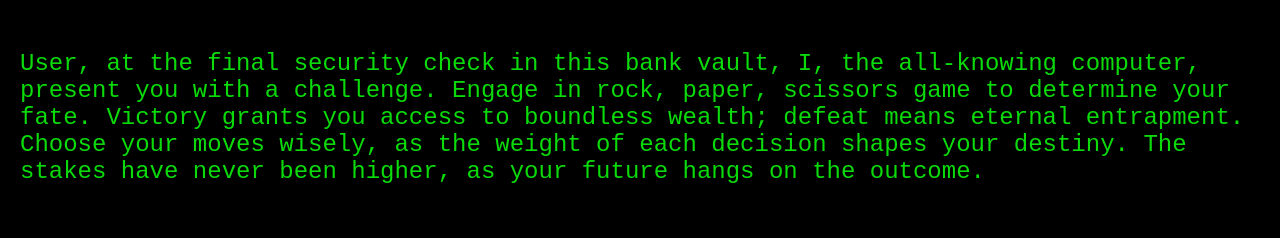
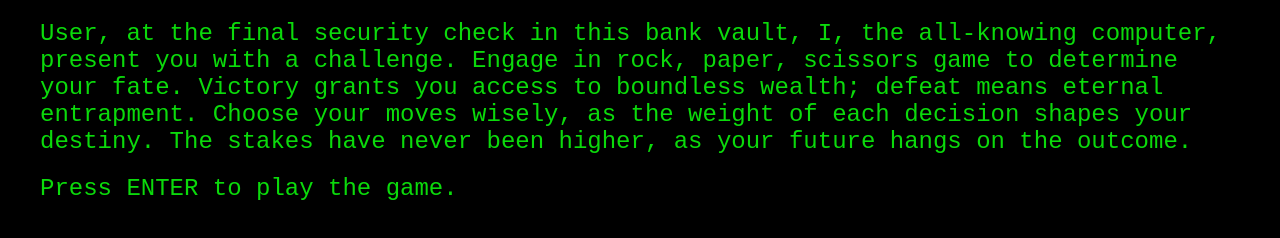
Before and after one commit to szymon-kowal/TOP-RPS, a plain HTML site: page index.html in a window 1280 px wide. Drawn offline with Linux system fonts and the light colour scheme.

Commit message:
Relocate press Enter text.

```diff
--- a/index.html
+++ b/index.html
@@ -10,11 +10,11 @@
 <body>
     <div class = "overlay">
         <div class = "content">
-            <span id ="text"></span>
-            <span class = "blink">|</span>
-            <div>
-                <div id = "textEnter"></div>
+            <div id = "cont">
+                <span id ="text"></span>
+                <span class = "blink">|</span>
             </div>
+            <div id = "textEnter"></div>
         </div>
     </div>
     <div id = "hidden" class = "container">
--- a/javascript.js
+++ b/javascript.js
@@ -16,7 +16,7 @@ function addText() {
     textElement.innerHTML += text.charAt(index);
     index++;
     if (index < text.length) {
-        setTimeout(addText, 3);
+        setTimeout(addText, 1);
     } else {
         blinking.innerHTML ="";
         setTimeout(addEnterText,1000);
@@ -28,7 +28,7 @@ function addEnterText() {
     textEnterElement.innerHTML += textEnter.charAt(index2);
     index2++;
     if (index2 < textEnter.length) {
-        setTimeout(addEnterText, 2);
+        setTimeout(addEnterText, 1);
     }
 }
 
--- a/style.css
+++ b/style.css
@@ -1,5 +1,8 @@
 #hidden {
     display: none;
+}
+#cont {
+    margin: 20px 0;
 }
 
 body{
@@ -19,13 +22,17 @@ body{
     font-size: 24px;
     overflow: hidden;
     align-self: flex-start;
+    height:100%;
   }
   .content {
     margin-top: 50px;
     text-align: left;
     opacity: 0;
     animation: fade-in 3s linear forwards;
+    height:100%;
+    margin: 20px;
   }
+
   @keyframes blink {
     0% { opacity: 0; }
     50% { opacity: 1; }
```
